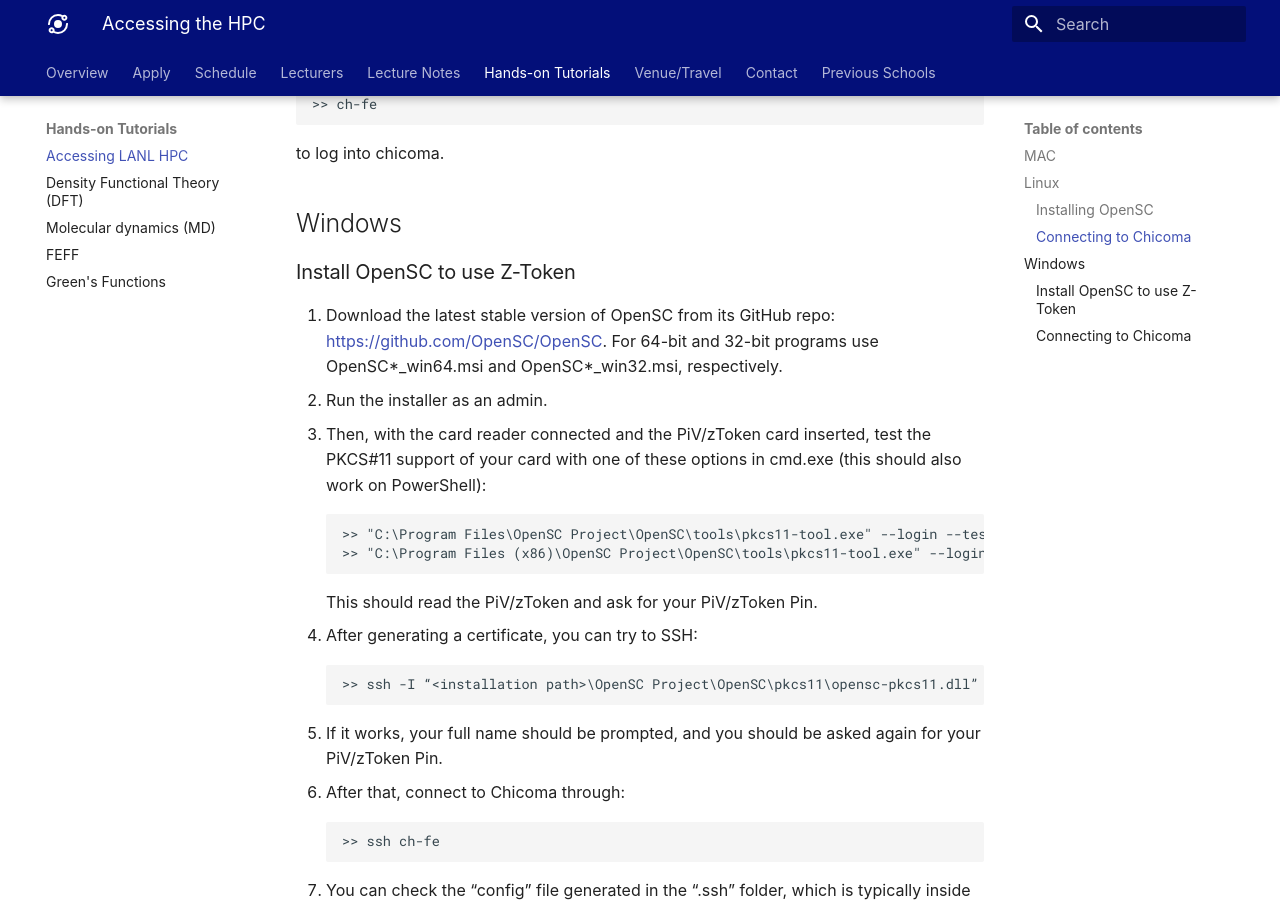
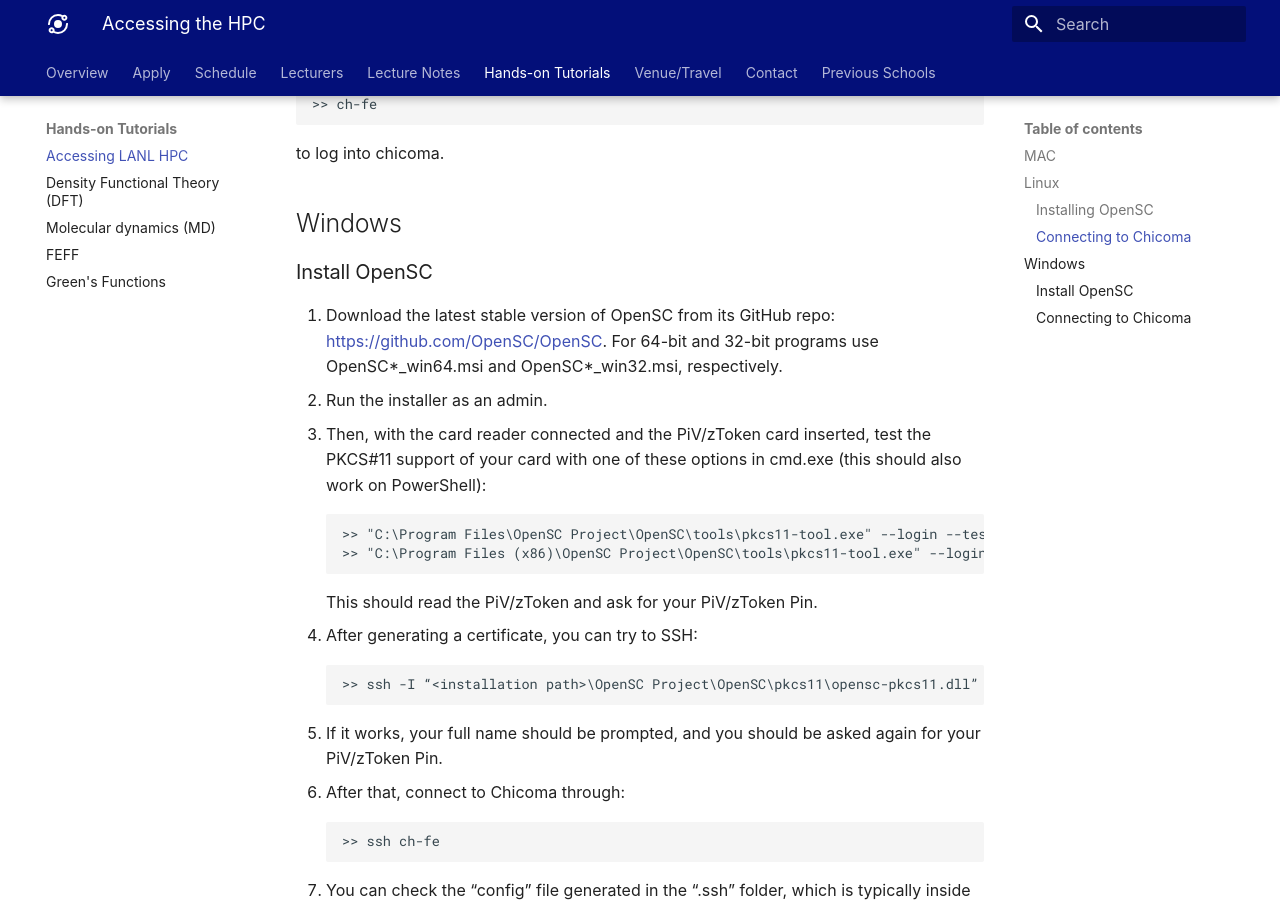
Before and after one commit to LACCMSS/2026, an MkDocs documentation site: the page built from docs/hpc.md, in a window 1280 px wide and 900 px high, scrolled down 1344 px. Built offline with MkDocs 1.6.1 and Material for MkDocs 9.7.7, drawn with Linux system fonts in a browser that asks for light colours; some web fonts are replaced.

Commit message:
Update hpc.md

```diff
--- a/docs/hpc.md
+++ b/docs/hpc.md
@@ -59,7 +59,7 @@ to log into chicoma.
 
 ## Windows
 
-### Install OpenSC to use Z-Token
+### Install OpenSC
 1. Download the latest stable version of OpenSC from its GitHub repo: [https://github.com/OpenSC/OpenSC](https://github.com/OpenSC/OpenSC). For 64-bit and 32-bit programs use OpenSC*_win64.msi and OpenSC*_win32.msi, respectively.
 2. Run the installer as an admin.
 3. Then, with the card reader connected and the PiV/zToken card inserted, test the PKCS#11 support of your card with one of these options in cmd.exe (this should also work on PowerShell):
```
